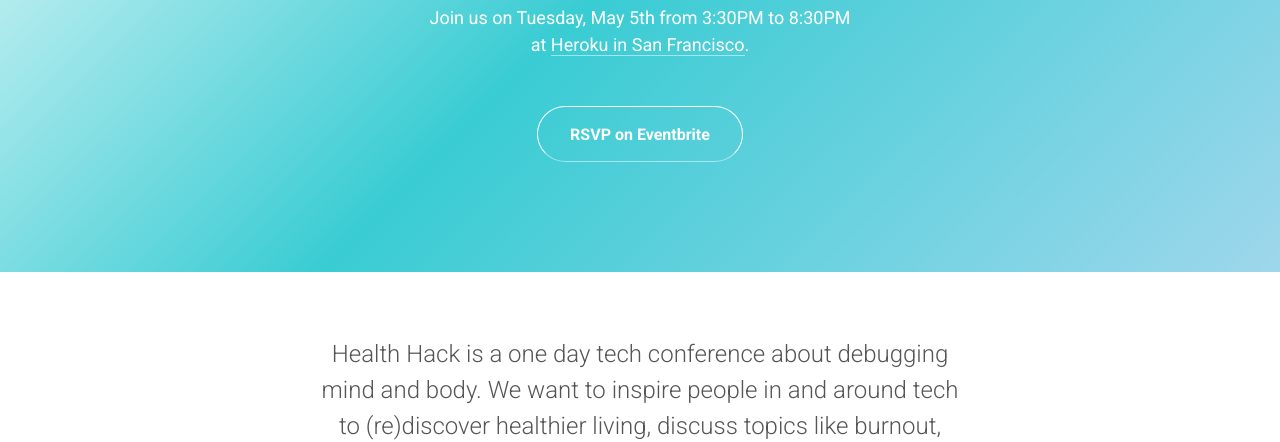
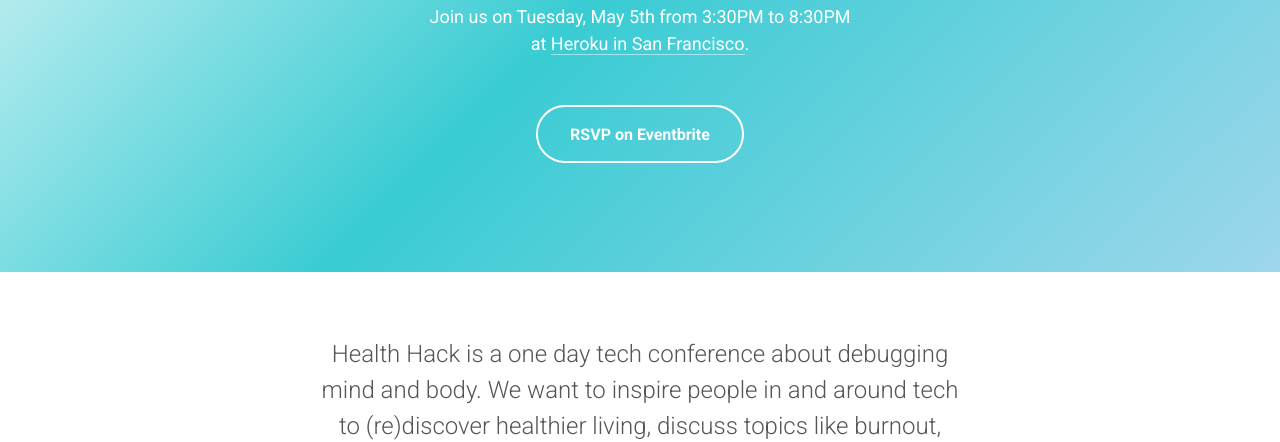
Before and after one commit to max/health-forum, a website: page index.html in a window 1280 px wide. Shown: the part 368-810 px from the top of the page. Drawn offline with nearby package versions, Linux system fonts and the light colour scheme; files that its build step writes are made by us from their sources.

Commit message:
Style improvements

```diff
--- a/index.html
+++ b/index.html
@@ -3,7 +3,8 @@
   <head>
     <title>Health Hack 2015</title>
 
-    <link href='http://fonts.googleapis.com/css?family=Roboto:100,300,700,400' rel='stylesheet' type='text/css' />
+    <link rel="stylesheet" href="/styles/normalize.css" />
+    <link rel="stylesheet" href="http://fonts.googleapis.com/css?family=Roboto:100,300,700,400" />
     <link rel="stylesheet" href="/styles/main.css" />
   </head>
 
@@ -15,7 +16,7 @@
 
       <p class="Hero-lead">
         Join us on Tuesday, May 5th from 3:30PM to 8:30PM<br>
-        at <a href="https://goo.gl/maps/xVuih">Heroku in San Francisco</a>.
+        at <a class="Hero-lead-location" href="https://goo.gl/maps/xVuih">Heroku in San Francisco</a>.
       </p>
 
       <a class="Button" href="#">RSVP on Eventbrite</a>
--- a/styles/main.scss
+++ b/styles/main.scss
@@ -17,12 +17,6 @@ body {
   min-height: 80vh;
 }
 
-.Hero a {
-  border-bottom: 1px solid rgba(255, 255, 255, 0.5);
-  color: inherit;
-  text-decoration: none;
-}
-
 .Hero-heading {
   font-size: 48px;
   font-weight: 100;
@@ -35,10 +29,16 @@ body {
   text-align: center;
 }
 
+.Hero-lead-location {
+  border-bottom: 1px solid rgba(255, 255, 255, 0.5);
+  color: inherit;
+  text-decoration: none;
+}
+
 .Button {
   background: none;
   border-radius: 1000px;
-  border: 1px solid white;
+  border: 2px solid white;
   color: white;
   font-weight: bold;
   text-decoration: none;
```
Also changed, not shown: styles/normalize.css (added).
